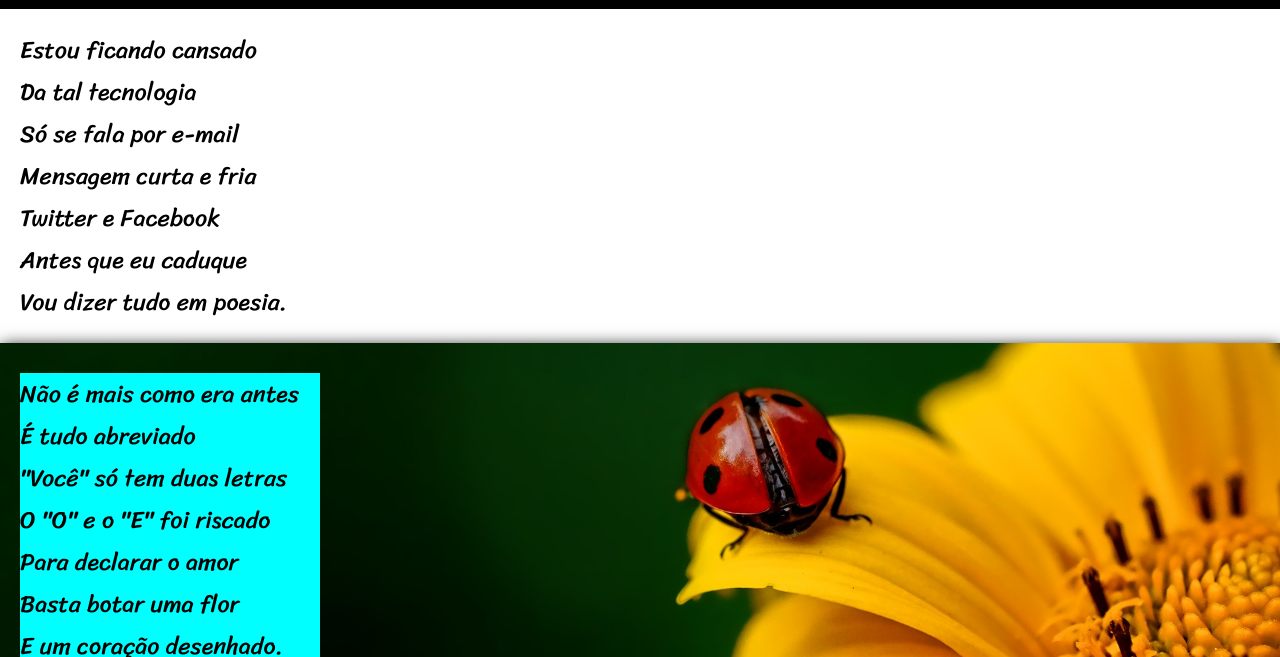
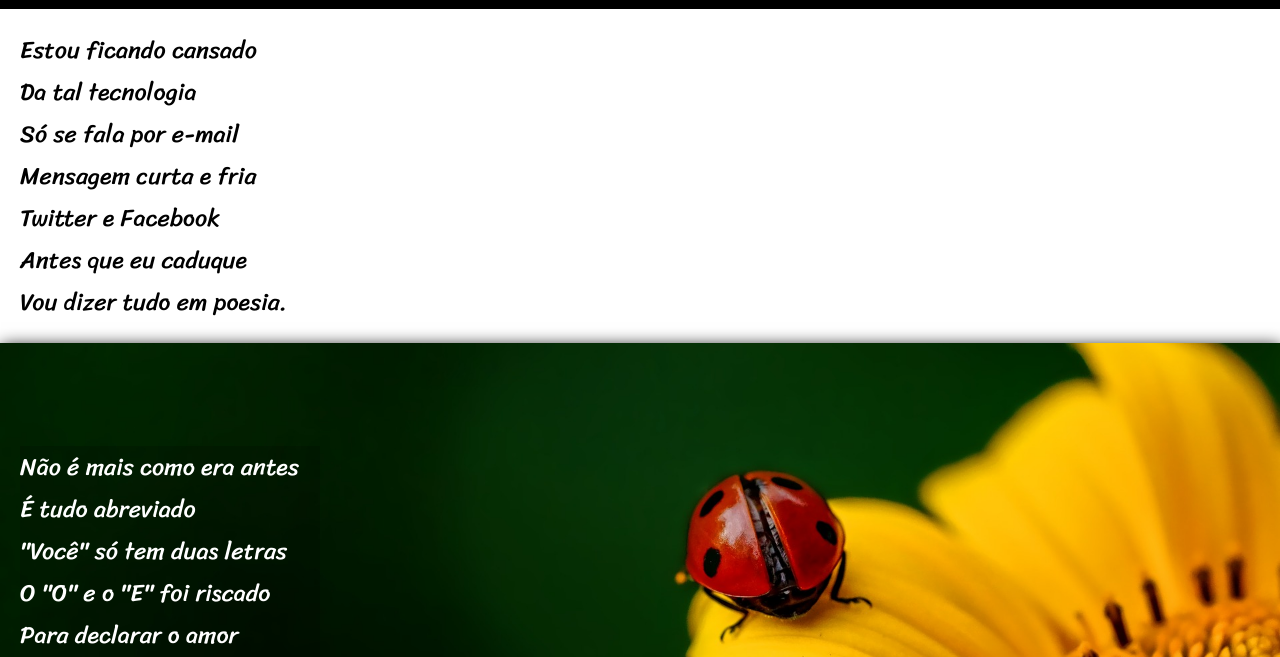
Before and after one commit to felipeiop2/HTML-CSS, a plain HTML site: page EXERCICIO/desafio 011/index.html in a window 1280 px wide. Shown: the part 143-800 px from the top of the page. Drawn offline with Linux system fonts and the light colour scheme.

Commit message:
atualização

```diff
--- a/EXERCICIO/desafio 011/style.css
+++ b/EXERCICIO/desafio 011/style.css
@@ -46,8 +46,12 @@ section.imagem{
     background-color:rgba(0, 0, 0, 0.192) ;
 }
 section.imagem p{
-    background-color: aqua;
+    background-color: rgba(0, 0, 0, 0.178);
     width: 300px;
+    color: white;
+    position:relative;
+    top:73px;
+    font-size: 1.5em;
 }
 section#imagem1{
     background-image: url(imagens/background001.jpg);
@@ -63,5 +67,7 @@ section.imagem{
     padding-top: 10px;
     padding-bottom: 10px;
     box-shadow: 1px 3px 16px black;
+    max-height: 1000px;
+    min-height: 500px;
 
 }
```
